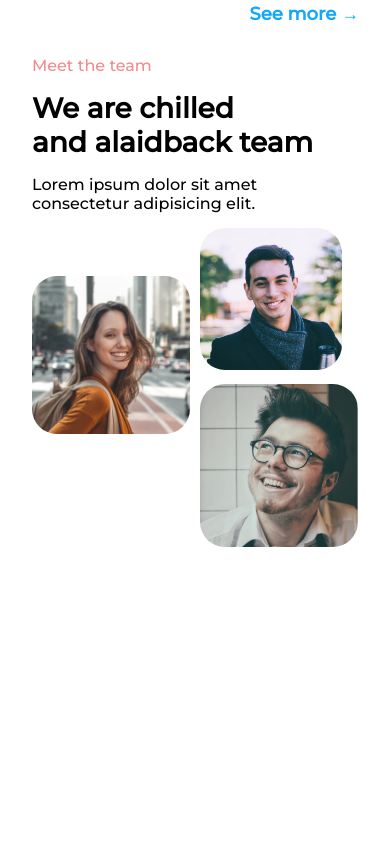
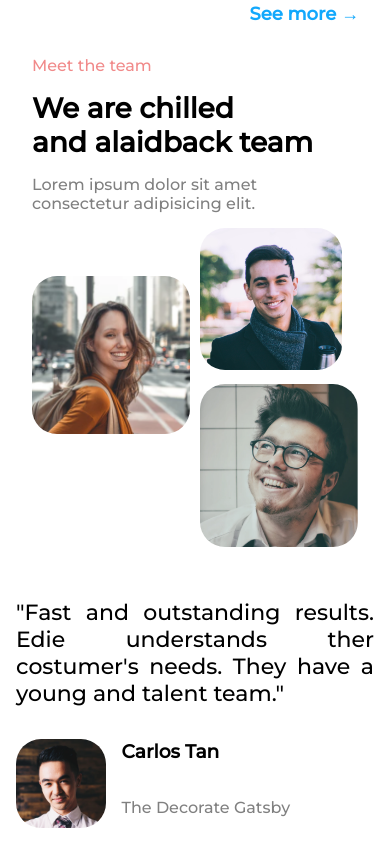
Before and after one commit to emmanuelurbina/eddie-homepage, a plain HTML site: page index.html in a window 390 px wide. Shown: the part 4355-5203 px from the top of the page. Before the commit the page ends 4938 px from the top, so only its background shows below. Drawn offline with Linux system fonts and the light colour scheme.

Commit message:
clients reviews

```diff
--- a/index.html
+++ b/index.html
@@ -36,7 +36,7 @@
                     <a href="#works" onclick="responsive()">Our Works</a>
                 </li>
                 <li class="item">
-                    <a href="#" onclick="responsive()">Clients</a>
+                    <a href="#clients" onclick="responsive()">Clients</a>
                 </li>
                 <li class="item">
                     <a href="#" onclick="responsive()">Contact</a>
@@ -207,6 +207,26 @@
                 </div>
             </article>
         </section>
+        <section class="clients" id="clients">
+            <aricle class="texto">
+                <p>
+                    "Fast and outstanding results. Edie understands ther costumer's needs. They have a young and talent
+                    team."
+                </p>
+            </aricle>
+            <article class="client">
+                <div class="client-card">
+                    <div class="picture-card">
+                        <img src="./public/images/person4.png" class="img">
+                    </div>
+                    <div class="client-data">
+                        <h3>Carlos Tan</h3>
+                        <br>
+                        <p class="muted-p"> The Decorate Gatsby</p>
+                    </div>
+                </div>
+            </article>
+        </section>
     </main>
 
     <script>
--- a/public/css/main.css
+++ b/public/css/main.css
@@ -255,6 +255,36 @@
     columns: grey;
 }
 /*end works*/
+.clients {
+    margin-top: 2em;
+    display: grid;
+    grid-template-columns: auto;
+    justify-content: space-between;
+}
+.texto, .client {
+    width: 70%;
+}
+
+.texto p {
+    font-size: 36px;
+    text-align: justify;
+}
+.client-card {
+    margin-top: 2em;
+    position: relative;
+}
+.picture-card {
+    width: 10%;
+    float: left;
+}
+.client-data {
+    padding-top: 1em;
+    margin-left: 1em;
+    float: left;
+}
+.muted-p {
+    color: gray;
+}
 /*responsive*/
 @media screen and (max-width: 600px)  {
     .work-detail .work-card .see-more {
@@ -296,7 +326,21 @@
     .team-description {
         padding: 0;
     }
+    .texto, .client {
+        width: 100%;
+    }
+    .texto p {
+        font-size: 22px;
+        text-align: justify;
+    }
+    .picture-card {
+        width: 25%;
+        float: left;
+    }
+    .client-data {
+        padding-top: .1em;
 
+    }
 }
 
 @media screen and (max-width: 600px)  {
```
